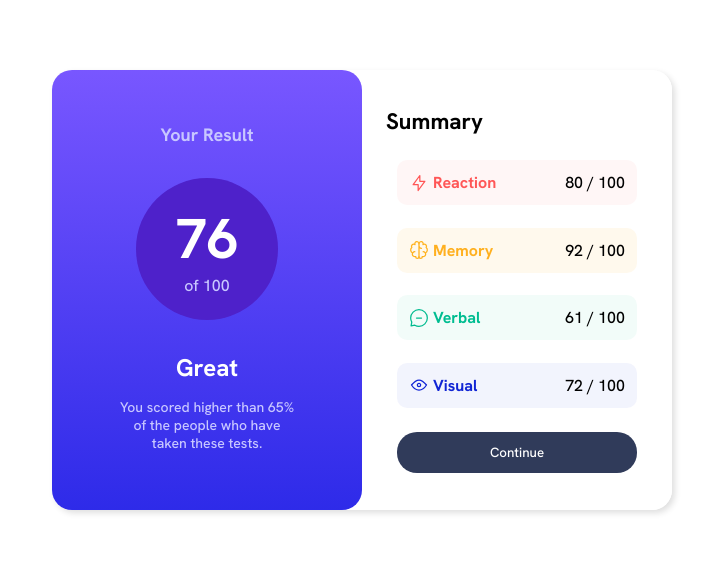
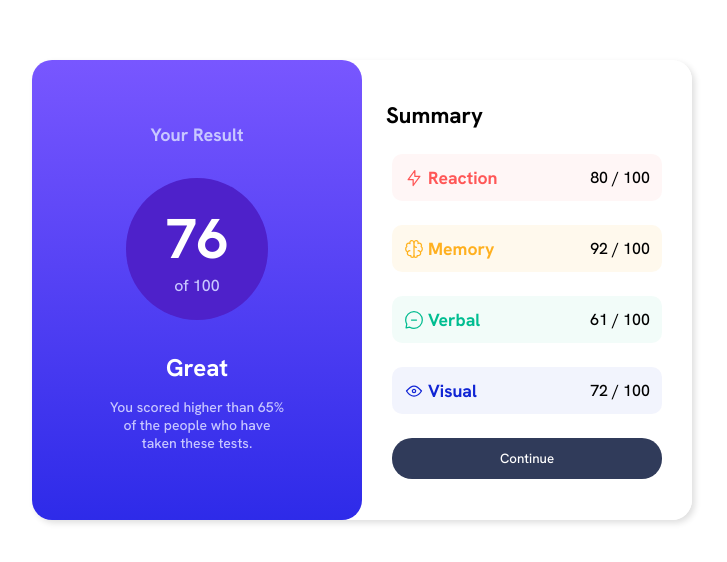
Before and after one commit to mthsimao/results-summary, a plain HTML site: page index.html in a window 1280 px wide. Shown: the part 110-672 px from the top of the page, without its empty margins (278-1005 px from the left). Drawn offline with Linux system fonts and the light colour scheme.

Commit message:
Update style.css

```diff
--- a/css/style.css
+++ b/css/style.css
@@ -61,8 +61,8 @@ main {
     align-items: center;
     justify-content: center;
     gap: 2em;
-    width: 310px;
-    height: 440px;
+    width: 330px;
+    height: 460px;
     padding: 1.5em;
     border-radius: 20px;
     color: white;
@@ -114,8 +114,8 @@ main {
     align-items: normal;
     justify-content: center;
     gap: 1.5em;
-    width: 310px;
-    height: 440px;
+    width: 330px;
+    height: 460px;
     padding: 1.5em;
     color: black;
     border-radius: 20px;
@@ -132,7 +132,11 @@ main {
     flex-direction: column;
     align-items: center;
     justify-content: center;
-    gap: 1.4em;
+    gap: 1.5em;
+}
+
+.summary-stats div p {
+    font-size: 1.1em;
 }
 
 .s-reaction {
@@ -140,7 +144,7 @@ main {
     flex-direction: row;
     align-items: center;
     justify-content: space-between;
-    width: 240px;
+    width: 270px;
     padding: 12px;
     border-radius: 10px;
     background-color: hsla(0, 100%, 67%, 0.050);
@@ -163,7 +167,7 @@ main {
     flex-direction: row;
     align-items: center;
     justify-content: space-between;
-    width: 240px;
+    width: 270px;
     padding: 12px;
     border-radius: 10px;
     background-color: hsl(39, 100%, 56%, 0.080);
@@ -180,13 +184,12 @@ main {
     padding-right: 4px;
 }
 
-
 .s-verbal {
     display: flex;
     flex-direction: row;
     align-items: center;
     justify-content: space-between;
-    width: 240px;
+    width: 270px;
     padding: 12px;
     border-radius: 10px;
     background-color: hsla(166, 100%, 37%, 0.050);;
@@ -209,7 +212,7 @@ main {
     flex-direction: row;
     align-items: center;
     justify-content: space-between;
-    width: 240px;
+    width: 270px;
     padding: 12px;
     border-radius: 10px;
     background-color: hsl(234, 85%, 45%, 0.050);;
@@ -236,7 +239,7 @@ main {
     background-color: var(--Dark-gray-blue);
     border-radius: 20px;
     color: white;
-    width: 240px;
+    width: 270px;
     padding: 12px;
     border: none;
     outline: none;
```
